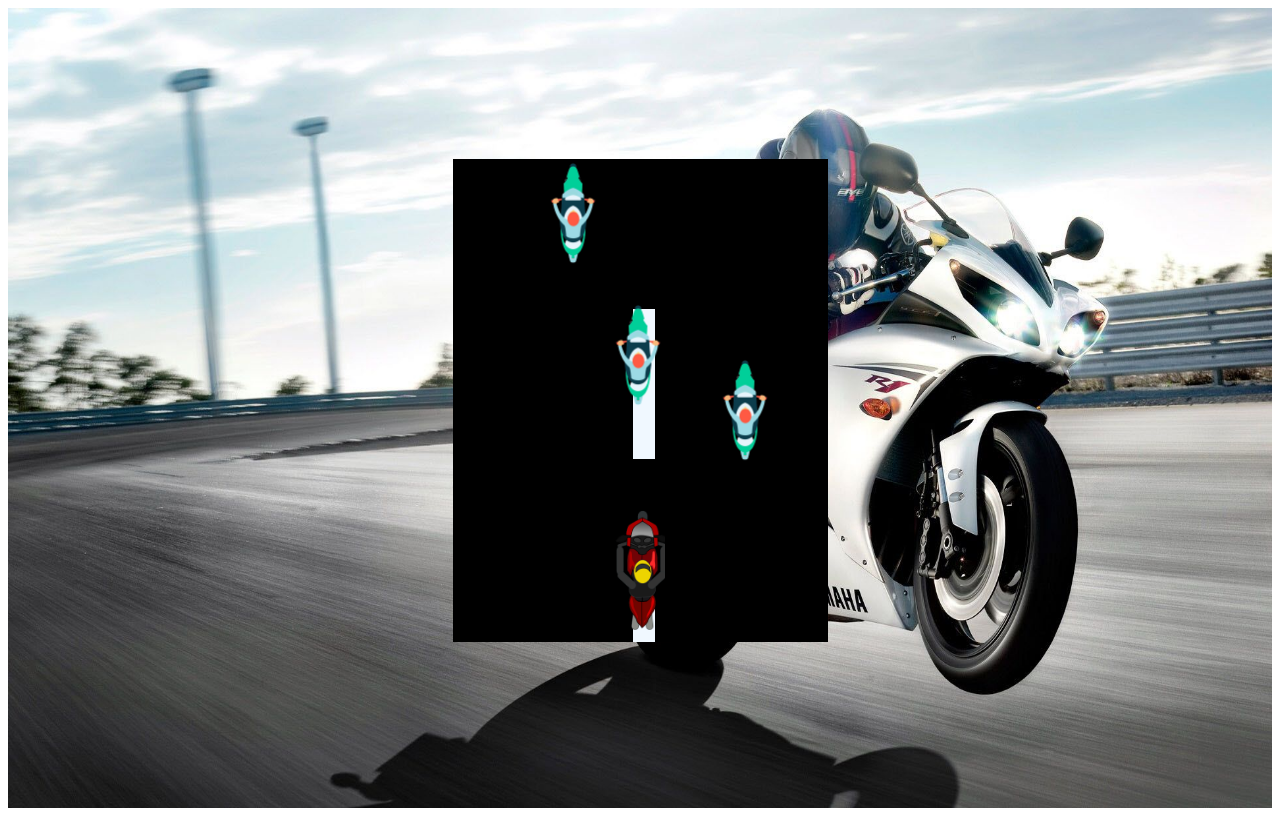
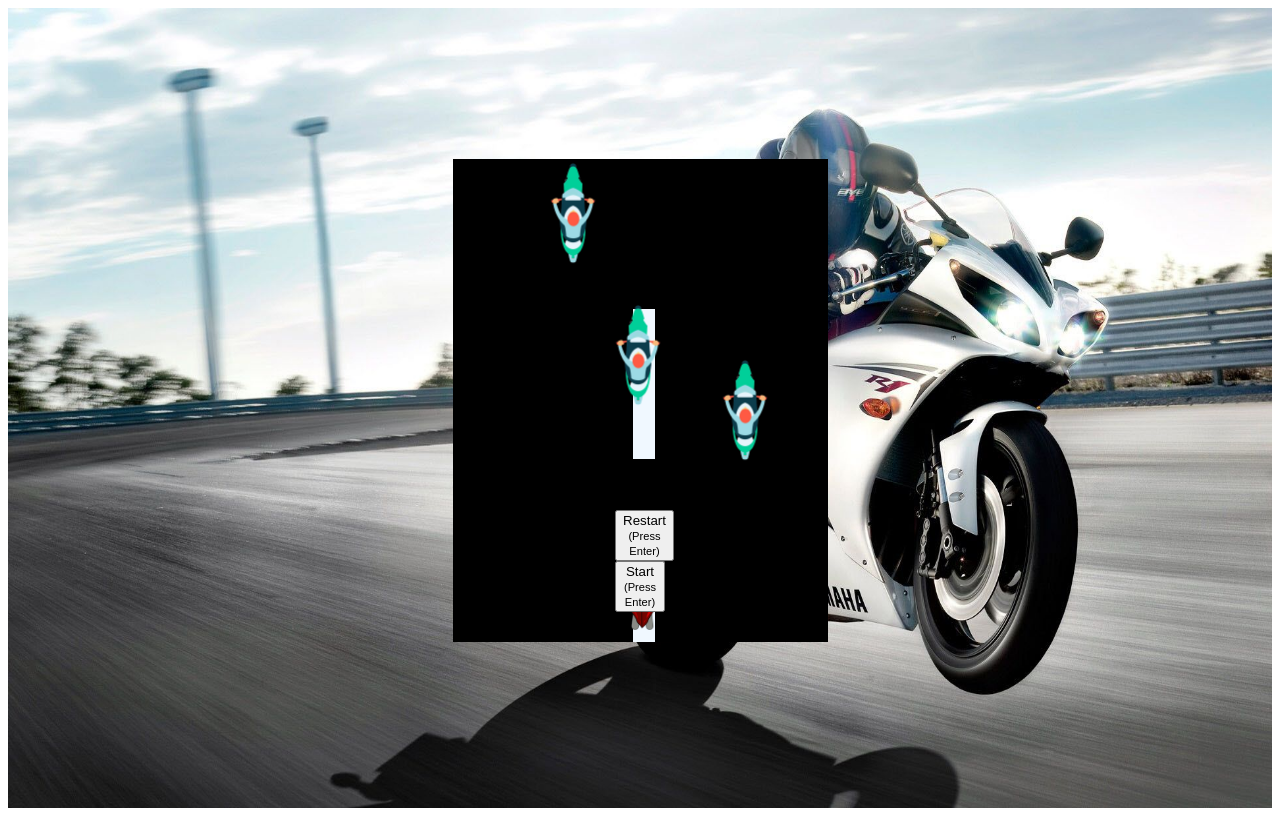
Before and after one commit to imeshhirushan2117/Road-Racing-Bike, a plain HTML site: page index.html in a window 1280 px wide. Drawn offline with Linux system fonts and the light colour scheme.

Commit message:
Start & End Popup

```diff
--- a/index.html
+++ b/index.html
@@ -20,7 +20,21 @@
             <div class="dangerBike" id="dBike1"></div>
             <div class="dangerBike" id="dBike2"></div>
             <div class="dangerBike" id="dBike3"></div>
-            <!--<div class="dangerBike" id="dBike2"></div>-->
+                <!--restart-->
+                <div id="reStart">
+                    <button id="btnRestart">
+                        Restart<br>
+                        <small class="rText">(Press Enter)</small>
+                    </button>
+                    <!--start-->
+                    <div id="start_div">
+                        <button id="btnStart">
+                            Start<br>
+                            <small class="sText">(Press Enter)</small>
+                        </button>
+                    </div>
+                </div>
+
         </div>
 
 
```
